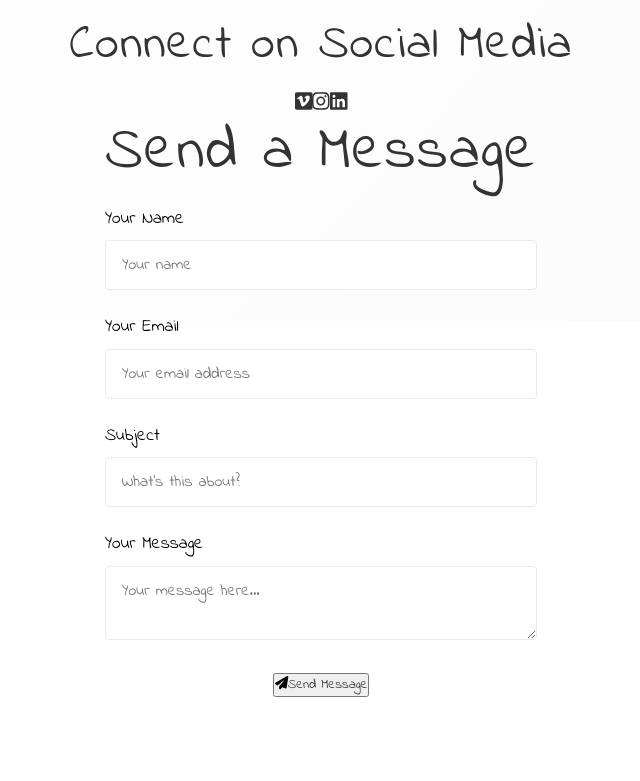
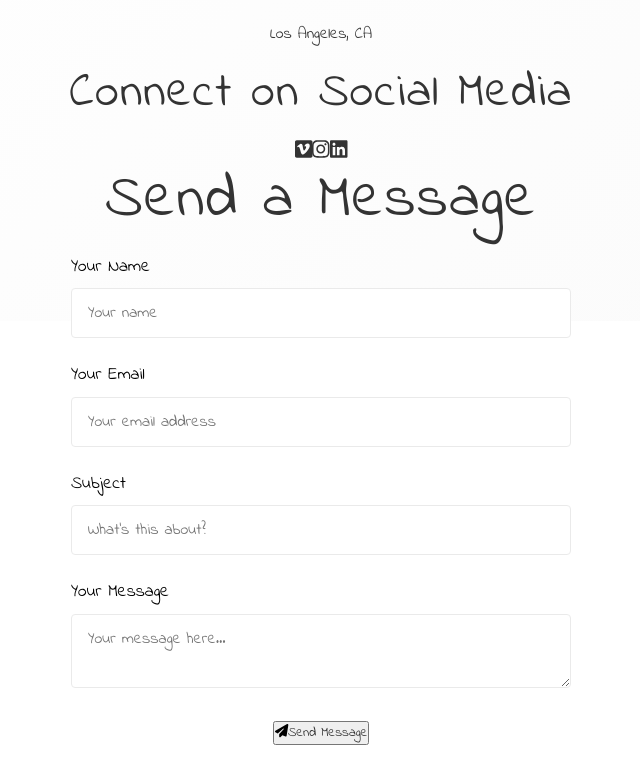
Before and after one commit to juwan-howard/juwan-howard.github.io, a React (Create React App) app: page /contact in a window 1280 px wide. Shown: the part 479-1260 px from the top of the page, without its empty margins (319-959 px from the left). Built offline with nearby package versions, Linux system fonts and the light colour scheme.

Commit message:
Fix: Ensure contact form stays centered at all screen widths

```diff
--- a/src/App.css
+++ b/src/App.css
@@ -343,6 +343,8 @@ section {
   display: flex;
   flex-direction: column;
   align-items: center;
+  padding-top: var(--spacing-8);
+  padding-bottom: var(--spacing-8);
 }
 
 .contact-container {
@@ -352,7 +354,7 @@ section {
   width: 100%;
   max-width: 1200px;
   margin: 0 auto;
-  padding: 0 1rem;
+  padding: 0 var(--spacing-5);
 }
 
 .contact-info-container {
@@ -368,8 +370,13 @@ section {
   width: 100%;
   display: flex;
   justify-content: center;
-  align-items: center;
-  max-width: 100%;
+  margin: 0 auto;
+}
+
+.contact-form-wrapper > div {
+  width: 100%;
+  max-width: 500px;
+  margin: 0 auto;
 }
 
 /* Make sure inputs have proper spacing and styling */
@@ -393,7 +400,12 @@ section {
 /* Mobile responsive styles */
 @media (max-width: 768px) {
   .contact-form-wrapper > div {
-    width: 90%;
+    width: 100%;
+    max-width: 90%;
+  }
+
+  .contact-container {
+    padding: 0 var(--spacing-4);
   }
 }
 
--- a/src/components/contact/ContactForm.jsx
+++ b/src/components/contact/ContactForm.jsx
@@ -162,7 +162,7 @@ const ContactForm = () => {
 
   return (
     <div className="contact-form-wrapper w-full flex justify-center">
-      <div className="bg-white p-8 rounded-lg shadow-md w-full mx-auto max-w-md transition-all duration-300 hover:shadow-lg">
+      <div className="bg-white p-8 rounded-lg shadow-md w-full transition-all duration-300 hover:shadow-lg">
         <h2 className="text-2xl font-bold mb-6 text-center indie-flower">Send a Message</h2>
 
         {status.info.error && (
--- a/src/pages/ContactPage.jsx
+++ b/src/pages/ContactPage.jsx
@@ -28,8 +28,8 @@ const ContactPage = () => {
 
       <Header />
       <main className="contact-page">
-        <div className="contact-container mx-auto px-4 py-16">
-          <div className="text-center mb-16">
+        <div className="contact-container">
+          <div className="text-center mb-16 w-full">
             <h1 className="text-4xl md:text-5xl mb-6 indie-flower">Get In Touch</h1>
             <p className="text-lg mb-12 max-w-2xl mx-auto">
               Have a question, interested in collaboration, or want to discuss a project?
```
